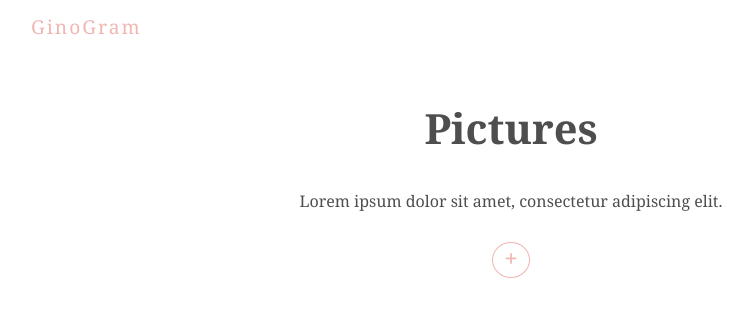
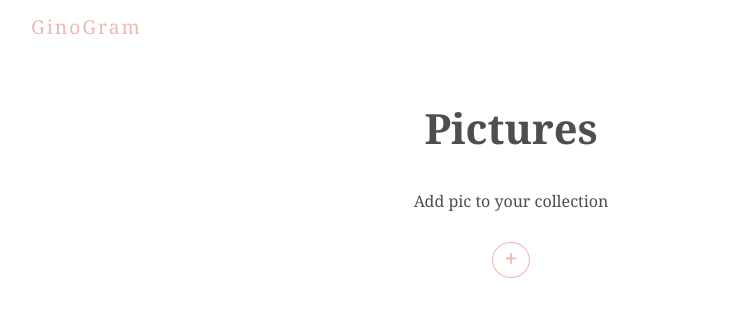
Before and after one commit to dafamousg/Photo-Gallery, a React (Create React App) app: page / in a window 1280 px wide. Shown: the top 316 px of the page, without its empty margins (129-878 px from the left). Built offline with nearby package versions, Linux system fonts and the light colour scheme; no server answers; the database is empty.

Commit message:
Name is printed in Modal

```diff
--- a/src/comps/Modal.js
+++ b/src/comps/Modal.js
@@ -22,6 +22,7 @@
         animate={{y:0}}
       />
       <DeleteButton selectedImg={selectedImg} setSelectedImg={setSelectedImg}/>
+      {selectedImg.fileName}
     </motion.div>
   )
 
--- a/src/comps/Title.js
+++ b/src/comps/Title.js
@@ -5,7 +5,7 @@
     <div className="title">
       <h1>GinoGram</h1>
       <h2>Pictures</h2>
-      <p>Lorem ipsum dolor sit amet, consectetur adipiscing elit.</p>
+      <p>Add pic to your collection</p>
     </div>
   )
 }
```
